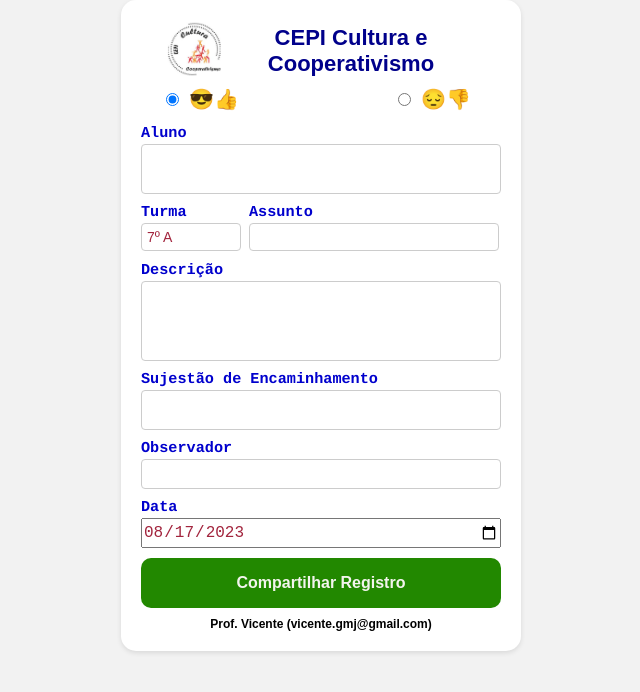
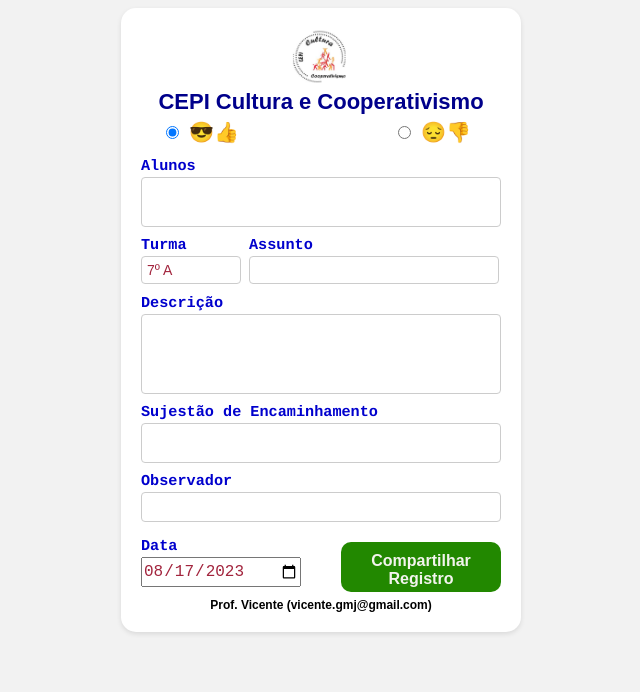
Before and after one commit to vicentegmj/cepicc, a plain HTML site: page index.html in a window 1280 px wide. Shown: the whole page, without its empty margins (319-959 px from the left). Drawn offline with Linux system fonts and the light colour scheme.

Commit message:
alteração de layout

```diff
--- a/index.html
+++ b/index.html
@@ -14,17 +14,10 @@
   <div class="container">
 
     <div class="head">
-      <div class="left-link">
-        <img src="logo.png" alt="Imagem" class="radio-image" width="80px" height="80px">
-      </div>
-      <div class="right-link">
-        <h1>CEPI Cultura e Cooperativismo</h1>
-      </div>
+      <img src="logo.png" alt="Imagem" class="radio-image" width="80px" height="80px">
     </div>
-    <!-- <div class="titulo">
-      <img src="logo.png" alt="Imagem" class="radio-image">
-      <h1>CEPI Cultura e Cooperativismo</h1>
-    </div> -->
+    <h1>CEPI Cultura e Cooperativismo</h1>
+
     <form id="registroForm">
 
 
@@ -39,13 +32,12 @@
           <label class="radio-container">
             <input type="radio" id="mau" name="opcao" />
             <span class="emoji">😔👎</span>
-
           </label>
         </div>
       </div>
 
       <div>
-        <label for="aluno">Aluno</label>
+        <label for="aluno">Alunos</label>
         <textarea id="myTextarea1" required></textarea>
       </div>
 
@@ -80,15 +72,25 @@
       </div>
 
 
+      <!-- <label for="data">Data</label>
+      <input type="date" id="data" name="data" width="200px">
+      <button type="click" id="shareBtn">Compartilhar Registro</button> -->
 
-      <label for="data">Data</label>
-      <input type="date" id="data" name="data">
+      <div class="rodape">
+        <div class="left-element">
+          <label for="data">Data</label>
+          <input style="width:160px;" type="date" id="data" name="data">
+        </div>
+        <div class="right-element">
+          <button style="width:160px;" type="click" id="shareBtn">Compartilhar Registro</button>
+        </div>
+      </div>
 
-      <button type="click" id="shareBtn">Compartilhar Registro</button>
 
       <div class="email">
         <p class="subtitulo">Prof. Vicente (vicente.gmj@gmail.com)</p>
       </div>
+
 
 
     </form>
--- a/style.css
+++ b/style.css
@@ -362,7 +362,7 @@ input[type="date"] {
 }
 .email {
   align-items: center;
-  padding-top: 5px;
+  padding-top: 1px;
   margin: 5;
   text-align: center;
   font-weight: 700;
@@ -370,21 +370,31 @@ input[type="date"] {
 
 
 .head {
+  text-align: center; /* Centraliza o conteúdo horizontalmente */
+}
+
+.head .radio-image {
+  display: inline-block; /* Mantém a imagem como um elemento de bloco, mas alinhado horizontalmente */
+}
+
+
+.rodape {
   display: flex;
   justify-content: space-between;
   align-items: center;
+  padding-top: 1px;
+  padding-bottom: 1px;
+  box-sizing: border-box;
 }
 
-.head .left-link {
-  margin-right: auto;
-  padding-left: 25px;
-  /* padding-top: 5px; */
-  /* width: 80px; */
+.rodape .left-element {
+  margin-right: 20px;
+  margin-left: auto;
+  /* width: 180px; */
 }
 
-.head .right-link {
-  margin-left: auto;
-  padding-right: 25px;
-  /* padding-top: 5px; */
-  /* width: 320px; */
+.rodape .right-element {
+  margin-right: auto;
+  margin-left: 20px;
+  /* width: 180px; */
 }
```
